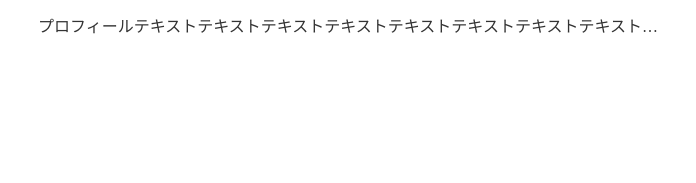
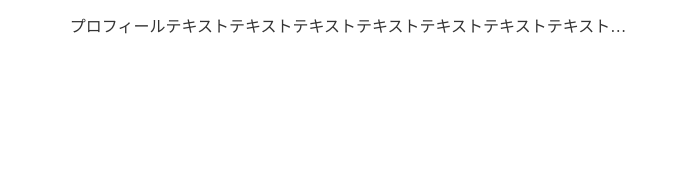
Before and after one commit to NAKAJIMA-cmd/my-second-site, a plain HTML site: page Index.html in a window 1280 px wide. Shown: the part 809-992 px from the top of the page, 292-988 px from the left. Drawn offline with Linux system fonts and the light colour scheme.

Commit message:
Update Index.html

```diff
--- a/Index.html
+++ b/Index.html
@@ -41,7 +41,7 @@
       mail: xxx@xxxxx.jp</p>
 
       <p>
-        プロフィールテキストテキストテキストテキストテキストテキストテキストテキスト…
+        プロフィールテキストテキストテキストテキストテキストテキストテキスト…
       </p>
     </div>
 </section>
```
